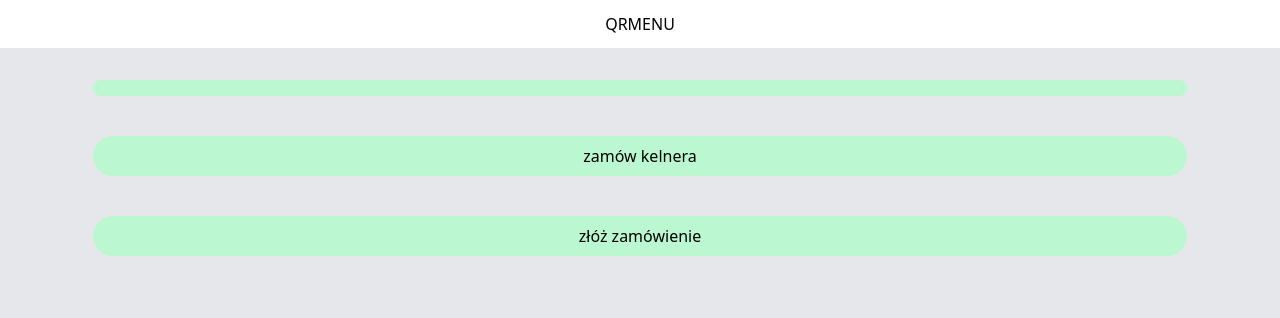
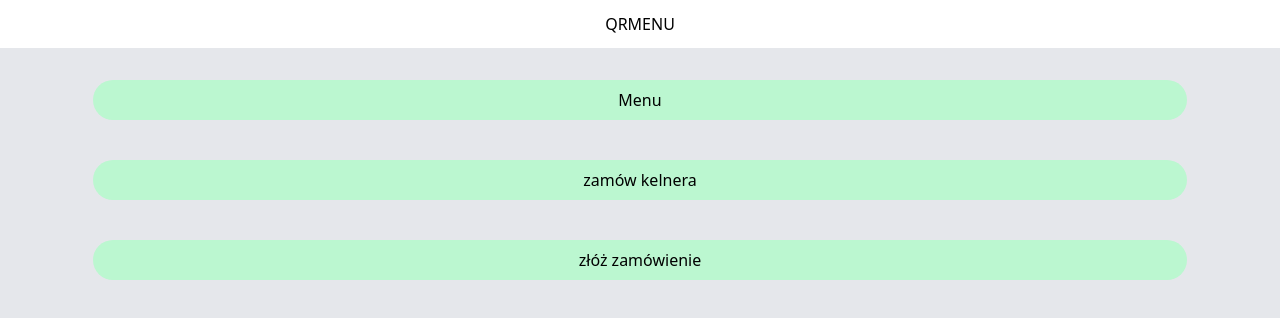
Before and after one commit to Stepcio/qr-menu, a Next.js app: page / in a window 1280 px wide. Shown: the top 318 px of the page. Built offline with nearby package versions, Linux system fonts and the light colour scheme.

Commit message:
Updated link to menu

```diff
--- a/src/app/page.tsx
+++ b/src/app/page.tsx
@@ -1,25 +1,25 @@
-import Image from 'next/image'
 import Link from 'next/link'
 
 export default function Home() {
   return (
-    <main className='h-full w-full bg-white flex-column ' >
-      <div className='h-12 w-full flex pt-3 justify-center align-middle text-center bg-white '>
+    <main className='h-full w-full bg-white flex-column'>
+      <div className='h-12 w-full flex pt-3 justify-center align-middle text-center bg-white'>
         QRMENU
       </div>
-      <div className='h-[100vh] w-full p-8 flex-column   justify-center  bg-gray-200 '>
-        <button className='p-2 mx-[5%]  rounded-3xl  block w-[90%] bg-green-200 '   >
-          <Link href='/menu'  />
-        </button>
+      <div className='h-[100vh] w-full p-8 flex-column justify-center bg-gray-200'>
+        <Link href='/menu'>
+          <button className='p-2 mx-[5%] rounded-3xl block w-[90%] bg-green-200'>
+              Menu
+          </button>
+        </Link>
 
-        <button className='p-2 mx-[5%] rounded-3xl mt-10 block w-[90%] bg-green-200 ' >
+        <button className='p-2 mx-[5%] rounded-3xl mt-10 block w-[90%] bg-green-200'>
           zamów kelnera
         </button>
 
-        <button className='p-2 mx-[5%] mt-10 rounded-3xl block w-[90%] bg-green-200 ' >
+        <button className='p-2 mx-[5%] mt-10 rounded-3xl block w-[90%] bg-green-200'>
           złóż zamówienie
         </button>
-
       </div>
     </main>
   )
```
